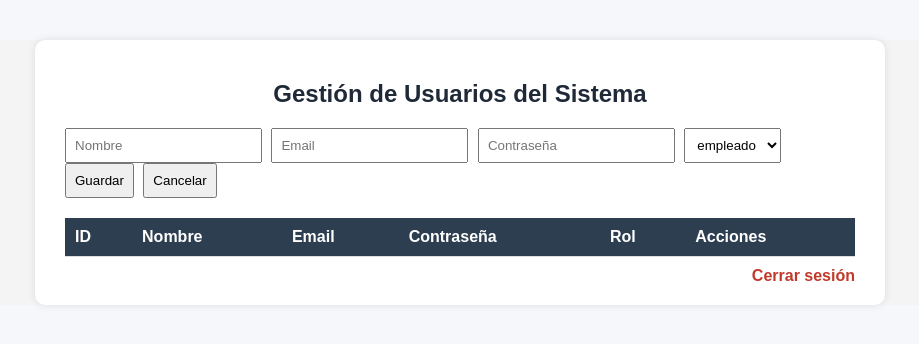
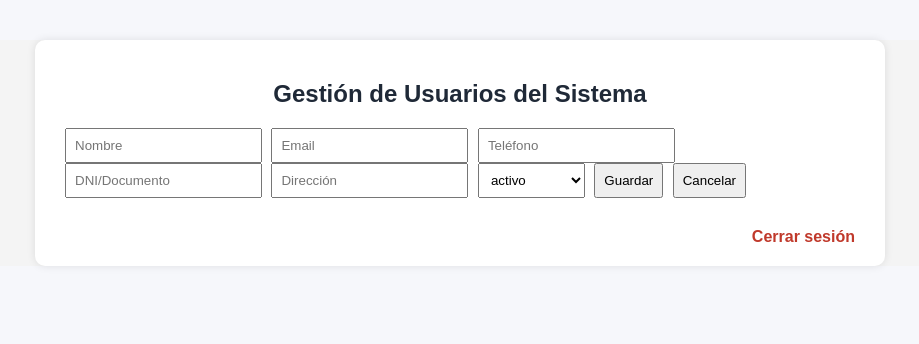
Before and after one commit to Feling1997/TRABAJO-FANK-FELING, a PHP site: page /usuarios.php in a window 1280 px wide. Shown: the top 344 px of the page, without its empty margins (180-1099 px from the left). Run offline with PHP 8.4, Linux system fonts and the light colour scheme; the visitor is signed in with stand-in values (Sample User, id 1); data that the repository does not hold is empty.

Commit message:
cambios usuario

```diff
--- a/usuarios.php
+++ b/usuarios.php
@@ -70,9 +70,12 @@ if (isset($_GET["accion"])) {
       <input id="id" type="hidden">
       <input id="nombre" placeholder="Nombre">
       <input id="email" placeholder="Email">
-      <input id="pass" type="password" placeholder="Contraseña">
-      <select id="rol">
-        <option value="empleado">empleado</option>
+      <input id="tel" placeholder="Teléfono">
+      <input id="dni" placeholder="DNI/Documento">
+      <input id="direccion" placeholder="Dirección">
+      <select id="estado">
+        <option value="activo">activo</option>
+        <option value="suspendido">suspendido</option>
       </select>
       <button onclick="guardar()">Guardar</button>
       <button onclick="cancelar()">Cancelar</button>
@@ -103,8 +106,9 @@ async function listar() {
       <td>${u.id}</td>
       <td>${u.nombre}</td>
       <td>${u.email}</td>
-      <td>${u.pass}</td>
-      <td>${u.rol}</td>
+      <td>${u.tel}</td>
+      <td>${u.direc}</td>
+      <td>${u.estado}</td>
       <td class="acciones">
         <button onclick='editar(${u.id},"${u.nombre}","${u.email}","${u.pass}","${u.rol}")'>Editar</button>
         <button onclick="eliminar(${u.id})">Eliminar</button>
@@ -119,8 +123,10 @@ async function guardar() {
     id: $("#id").value,
     nombre: $("#nombre").value,
     email: $("#email").value,
-    pass: $("#pass").value,
-    rol: $("#rol").value
+    tel: $("#telefono").value,
+    direc: $("#direccion").value
+    estado: $("#estado").value
+
   };
   const accion = editando ? "editar" : "agregar";
   await fetch(`?accion=${accion}`, {
@@ -131,12 +137,14 @@ async function guardar() {
   listar();
 }
 
-function editar(id, nombre, email, pass, rol) {
+function editar(id, nombre, email, tel, direc, estado) {
   $("#id").value = id;
   $("#nombre").value = nombre;
   $("#email").value = email;
-  $("#pass").value = pass;
-  $("#rol").value = rol;
+  $("#telefono").value = tel;
+  $("#direccion").value = direc;
+  $("#estado").value = "activo";
+
   editando = true;
 }
 
@@ -144,8 +152,10 @@ function cancelar() {
   $("#id").value = "";
   $("#nombre").value = "";
   $("#email").value = "";
-  $("#pass").value = "";
-  $("#rol").value = "empleado";
+  $("#dni").value = "";
+  $("#telefono").value = "";
+  $("#direccion").value = "";
+  $("#estado").value = "activo";
   editando = false;
 }
 
```
